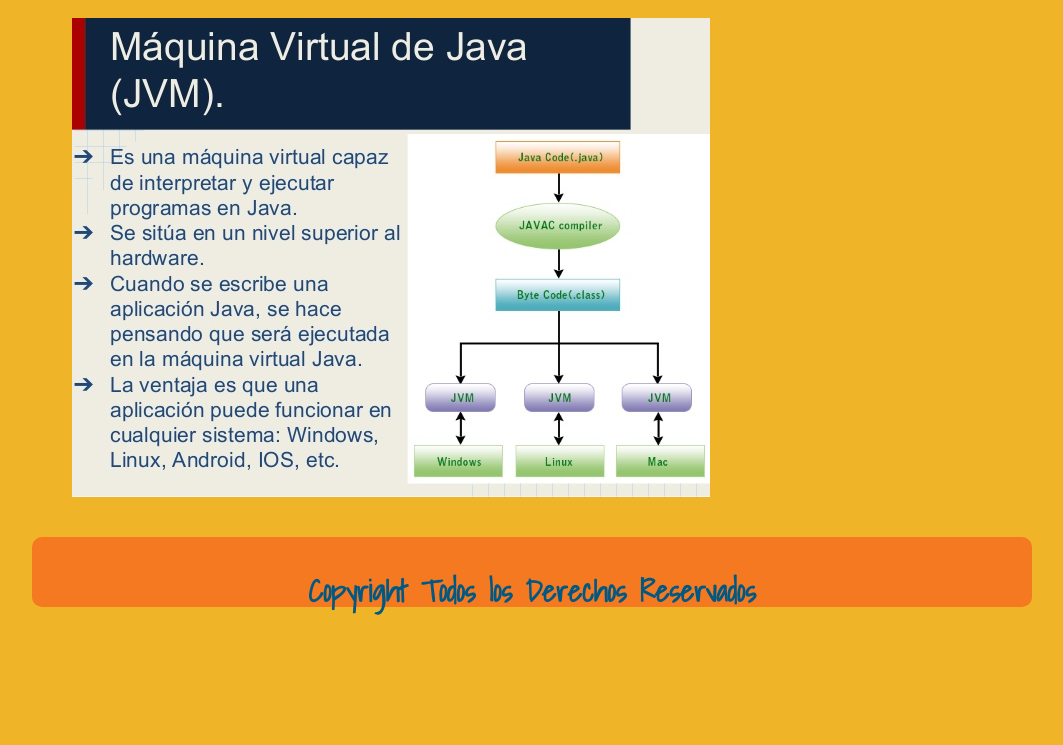
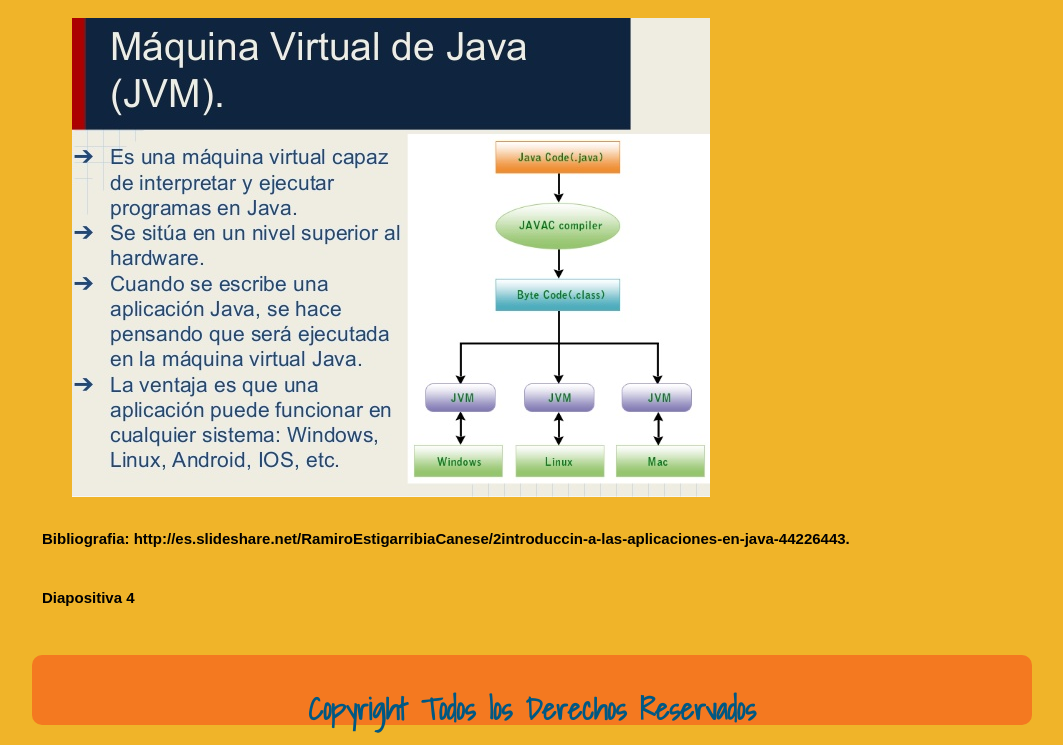
Before and after one commit to carlosjmartinez/lectura2, a plain HTML site: page lectura2.html in a window 1280 px wide. Shown: the part 158-903 px from the top of the page, without its empty margins (108-1171 px from the left). Before the commit the page ends 800 px from the top, so only its background shows below. Drawn offline with Linux system fonts and the light colour scheme.

Commit message:
cambios 2
bla

```diff
--- a/index.html
+++ b/lectura2.html
@@ -38,6 +38,13 @@
 				</span>
 			</figcaption>
 		</figure>
+<p>
+	Bibliografia: http://es.slideshare.net/RamiroEstigarribiaCanese/2introduccin-a-las-aplicaciones-en-java-44226443.
+
+</p>
+<p>
+Diapositiva 4
+</p>
 
 
 	</article>
```
